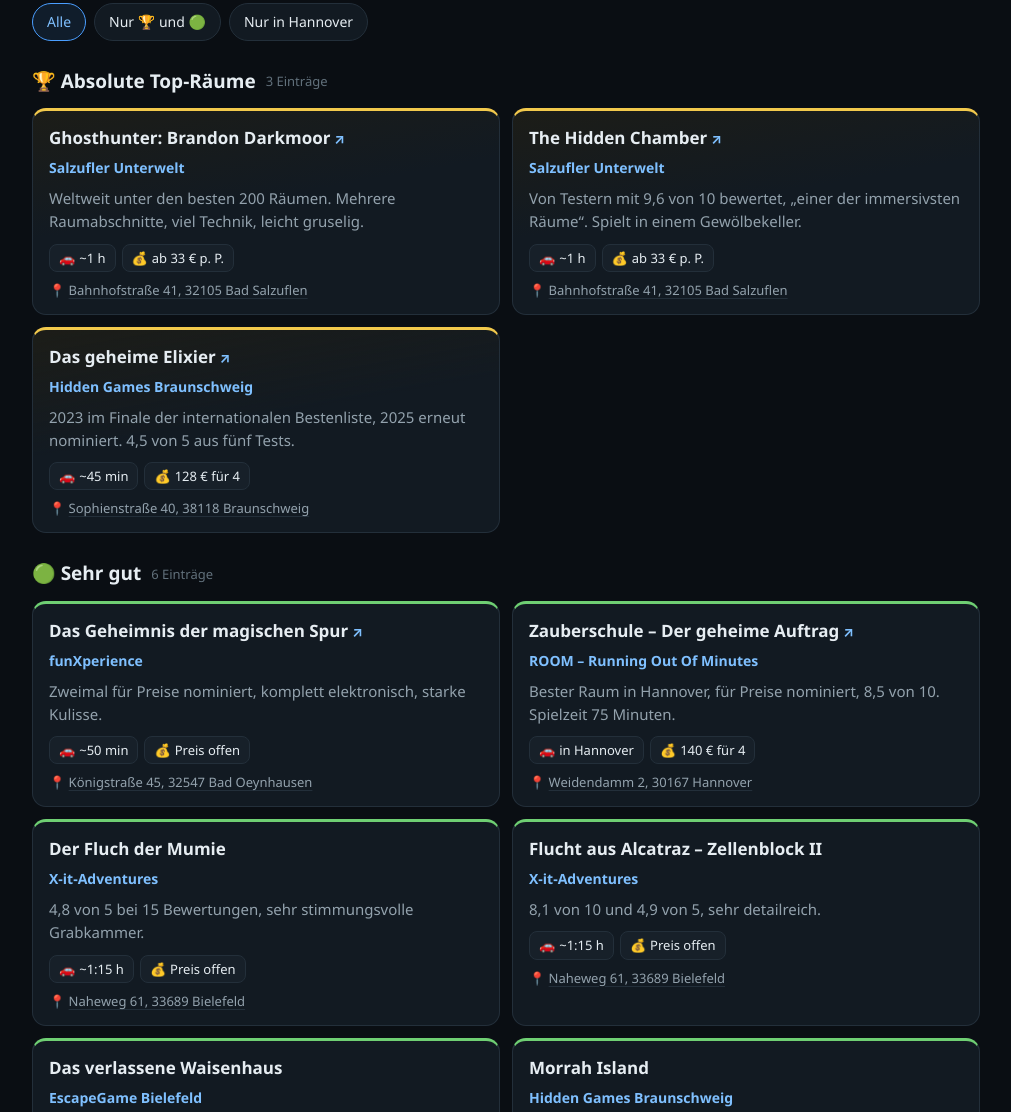
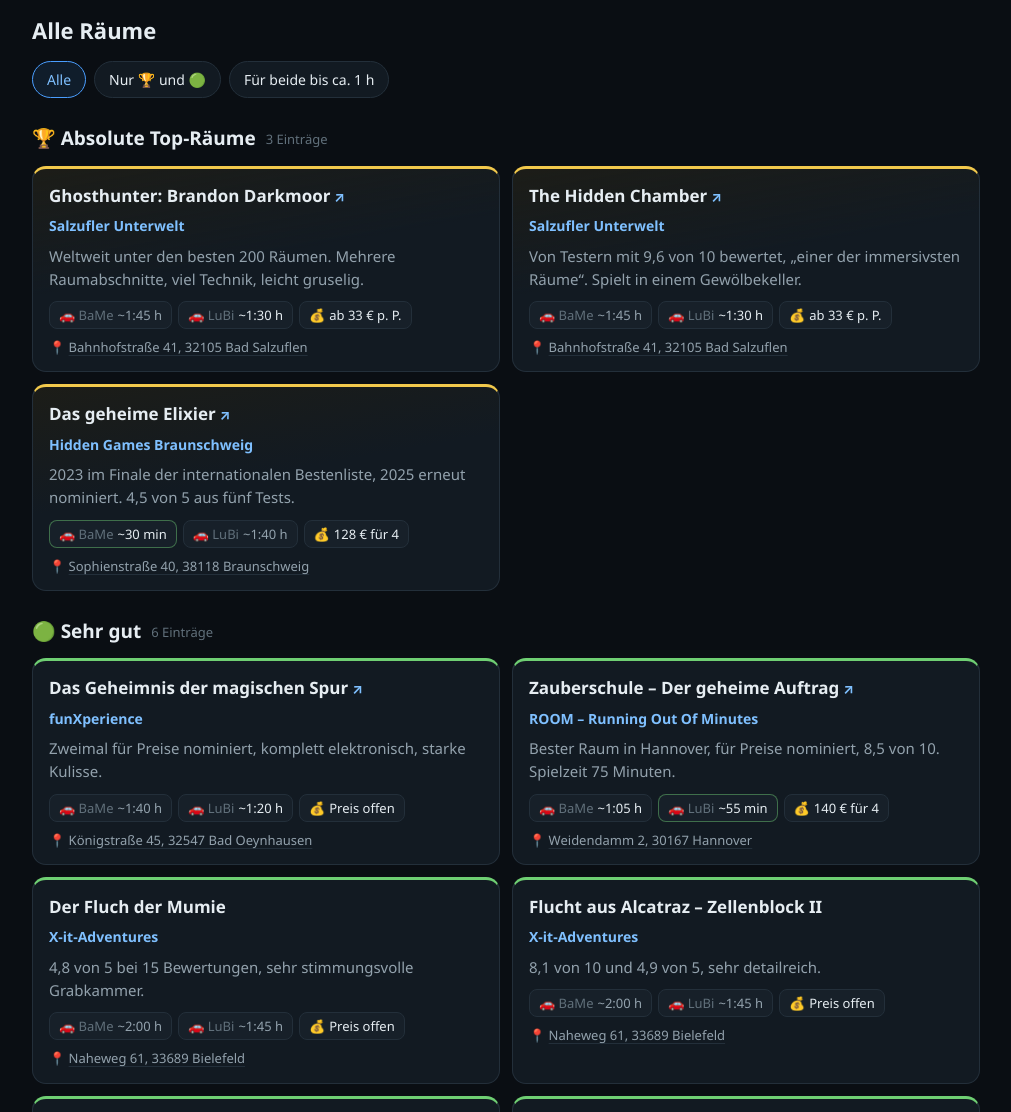
Before and after one commit to etechnik3r/etechnis-welt, a plain HTML site: page escape-rooms.html in a window 1280 px wide. Shown: the part 1132-2244 px from the top of the page, without its empty margins (134-1145 px from the left). Drawn offline with Linux system fonts and the light colour scheme.

Commit message:
Escape-Room-Übersicht: Fahrzeiten je Paar (BaMe, LuBi), Empfehlung angepasst
Co-Authored-By: Claude Opus 5.5 <noreply@anthropic.com>
Claude-Session: https://claude.ai/code/session_013cy5zmxeQPTdcUd4YN8AyL

```diff
--- a/escape-rooms.html
+++ b/escape-rooms.html
@@ -78,6 +78,8 @@ h2{font-size:22px;margin-bottom:14px}
 .facts{display:flex;flex-wrap:wrap;gap:6px;margin-top:2px}
 .fact{font-size:13px;background:var(--panel-2);border:1px solid var(--line);border-radius:8px;padding:3px 9px;color:var(--text)}
 .fact span{color:var(--faint);margin-right:4px}
+.fact.near{border-color:rgba(111,207,115,.45)}
+.fact.far{color:var(--muted)}
 .addr{font-size:13px;color:var(--faint)}
 .addr a{color:var(--muted);text-decoration:underline;text-decoration-color:var(--line);text-underline-offset:3px}
 .played{position:absolute;top:-11px;right:12px;font-size:12px;font-weight:700;background:var(--accent);color:#06101c;border-radius:999px;padding:3px 10px;letter-spacing:.02em}
@@ -110,7 +112,7 @@ footer{border-top:1px solid var(--line);padding:22px 0 40px;color:var(--faint);f
     <p class="lead">Wir spielen selten, also sollen die besten R&auml;ume zuerst dran sein: mehrere R&auml;ume, liebevolle Kulisse, echter Wow-Effekt. Hier ist alles von L&uuml;neburg bis Magdeburg und von Bielefeld bis Wolfsburg, sortiert nach dem, was unabh&auml;ngige Tester und Spieler sagen.</p>
     <div class="meta">
       <span class="pill">&#128101; f&uuml;r uns vier</span>
-      <span class="pill">&#128663; Fahrzeit ab Hannover-Mitte, gesch&auml;tzt</span>
+      <span class="pill">&#128663; Fahrzeiten f&uuml;r BaMe und LuBi, gesch&auml;tzt</span>
       <span class="pill">&#128197; Stand November 2026</span>
     </div>
   </div>
@@ -123,13 +125,14 @@ footer{border-top:1px solid var(--line);padding:22px 0 40px;color:var(--faint);f
   <div class="reco">
     <div class="reco-card main">
       <h3>&#127942; Ausflugstag nach Bad Salzuflen</h3>
-      <p>Die <strong>Salzufler Unterwelt</strong> hat gleich zwei R&auml;ume, die international zu den besten &uuml;berhaupt gez&auml;hlt werden: <strong>Brandon Darkmoor</strong> und <strong>The Hidden Chamber</strong>. Beide an einem Tag spielen, dazwischen essen gehen, rund eine Stunde Fahrt.</p>
+      <p>Die <strong>Salzufler Unterwelt</strong> hat gleich zwei R&auml;ume, die international zu den besten &uuml;berhaupt gez&auml;hlt werden: <strong>Brandon Darkmoor</strong> und <strong>The Hidden Chamber</strong>. Beide an einem Tag spielen, dazwischen essen gehen.</p>
+      <p>Mit gut anderthalb Stunden Anfahrt f&uuml;r beide Paare (BaMe ca. 1:45 h, LuBi ca. 1:30 h) lohnt sich das nur als ganzer Tag, daf&uuml;r aber richtig.</p>
       <p>Wer noch Lust hat: <strong>Das Geheimnis der magischen Spur</strong> in Bad Oeynhausen liegt fast auf dem Weg.</p>
     </div>
     <div class="reco-card">
-      <h3>&#128205; Direkt in Hannover</h3>
-      <p>Die sicherste Wahl ist <strong>Zauberschule &ndash; Der geheime Auftrag</strong> bei ROOM am Weidendamm. Bester bewerteter Raum in der Stadt.</p>
-      <p>Kurzer Ausflug: <strong>Das geheime Elixier</strong> in Braunschweig, ca. 45 Minuten, ebenfalls ein internationaler Top-Raum.</p>
+      <h3>&#129309; Treffpunkt in der Mitte: Hannover</h3>
+      <p>Hannover liegt f&uuml;r beide etwa gleich weit (BaMe ca. 1:05 h, LuBi ca. 55 min). Die sicherste Wahl dort ist <strong>Zauberschule &ndash; Der geheime Auftrag</strong> bei ROOM am Weidendamm, der beste Raum in der Stadt.</p>
+      <p><strong>Das geheime Elixier</strong> in Braunschweig ist ebenfalls ein internationaler Top-Raum, liegt aber ungleich: f&uuml;r BaMe eine halbe Stunde, f&uuml;r LuBi gut anderthalb.</p>
     </div>
   </div>
 </section>
@@ -150,7 +153,7 @@ footer{border-top:1px solid var(--line);padding:22px 0 40px;color:var(--faint);f
   <div class="filters" role="group" aria-label="Filter">
     <button class="chip" data-f="all" aria-pressed="true">Alle</button>
     <button class="chip" data-f="best" aria-pressed="false">Nur &#127942; und &#128994;</button>
-    <button class="chip" data-f="hannover" aria-pressed="false">Nur in Hannover</button>
+    <button class="chip" data-f="near" aria-pressed="false">F&uuml;r beide bis ca. 1 h</button>
   </div>
   <div id="list"></div>
   <noscript><p class="empty">F&uuml;r die Liste bitte JavaScript aktivieren.</p></noscript>
@@ -159,7 +162,7 @@ footer{border-top:1px solid var(--line);padding:22px 0 40px;color:var(--faint);f
 
 <section id="extra">
   <h2>Ausflugstipps etwas weiter weg</h2>
-  <p class="note" style="margin:-6px 0 16px">Rund 1,5 Stunden Fahrt, aber international hoch gehandelt. Gut f&uuml;r einen Tagesausflug.</p>
+  <p class="note" style="margin:-6px 0 16px">Weiter weg, aber international hoch gehandelt. Gut f&uuml;r einen Tagesausflug: Wernigerode liegt n&auml;her an BaMe, Hamburg n&auml;her an LuBi.</p>
   <div class="grid" id="extraList"></div>
 </section>
 
@@ -174,7 +177,7 @@ footer{border-top:1px solid var(--line);padding:22px 0 40px;color:var(--faint);f
     <li><a href="https://escapers.de/" target="_blank" rel="noopener">escapers.de</a></li>
     <li><a href="https://terpeca.com/" target="_blank" rel="noopener">terpeca.com</a></li>
   </ul>
-  <p class="note">Preise und Fahrzeiten sind Richtwerte. Vor dem Buchen bitte beim Anbieter pr&uuml;fen.</p>
+  <p class="note">Fahrzeiten mit dem Auto ohne Stau, gesch&auml;tzt. Gr&uuml;n umrandet hei&szlig;t h&ouml;chstens eine Stunde. Preise sind Richtwerte. Vor dem Buchen bitte beim Anbieter pr&uuml;fen.</p>
 </section>
 
 </main>
@@ -187,34 +190,34 @@ footer{border-top:1px solid var(--line);padding:22px 0 40px;color:var(--faint);f
 (function(){
   "use strict";
   var P = {
-    sal:  {n:"Salzufler Unterwelt", u:"https://www.salzufler-unterwelt.de/", a:"Bahnhofstraße 41, 32105 Bad Salzuflen", t:"~1 h"},
-    hgBS: {n:"Hidden Games Braunschweig", u:"https://www.hidden.games/", a:"Sophienstraße 40, 38118 Braunschweig", t:"~45 min"},
-    hgBS2:{n:"Hidden Games Braunschweig", u:"https://www.hidden.games/", a:"Bruchtorwall 6, 38100 Braunschweig", t:"~45 min"},
-    hgH:  {n:"Hidden Games Hannover", u:"https://www.hidden.games/", a:"Lavesstraße 80, 30159 Hannover", t:"in Hannover"},
-    fun:  {n:"funXperience", a:"Königstraße 45, 32547 Bad Oeynhausen", t:"~50 min"},
-    room: {n:"ROOM – Running Out Of Minutes", u:"https://roomhannover.de/", a:"Weidendamm 2, 30167 Hannover", t:"in Hannover"},
-    xit:  {n:"X-it-Adventures", u:"https://www.x-it-adventures.de/", a:"Naheweg 61, 33689 Bielefeld", t:"~1:15 h"},
-    egb:  {n:"EscapeGame Bielefeld", a:"Apfelstraße 245, 33611 Bielefeld", t:"~1:10 h"},
-    tc:   {n:"TeamCrack", a:"Kesselbrink 5, 33602 Bielefeld", t:"~1:10 h"},
-    ter:  {n:"The Escape Room", u:"https://www.the-escape-room.de/", a:"Röselerstraße 1a, 30159 Hannover", t:"in Hannover"},
-    ehan: {n:"Escape Hannover", a:"Goseriede 4, 30159 Hannover", t:"in Hannover"},
-    reh:  {n:"Room Escape Hannover", a:"Kanalstraße 7, 30159 Hannover", t:"in Hannover"},
-    etr:  {n:"Escape tRaum", a:"Hauptstraße 41, 38446 Wolfsburg", t:"~1 h"},
-    terH: {n:"The Escape Room Hildesheim", a:"Speicherstraße 9, 31134 Hildesheim", t:"~35 min"},
-    salz: {n:"Salzlösung", a:"Bessemerstraße 8, 21339 Lüneburg", t:"~1:15 h"},
-    evBS: {n:"EscapeVenture Braunschweig", a:"Hamburger Str. 268, 38114 Braunschweig", t:"~45 min"},
-    evMD: {n:"EscapeVenture Magdeburg", a:"Leipziger Str. 45D, 39120 Magdeburg", t:"~1:30 h"},
-    meL:  {n:"Mission Exit", a:"Lübecker Str. 53–63, Geb. 12, 39124 Magdeburg", t:"~1:30 h"},
-    meM:  {n:"Mission Exit", a:"Maxim-Gorki-Str. 23, 39108 Magdeburg (bzw. Lübecker Str. 53–63)", t:"~1:30 h"},
-    ecW:  {n:"Escape City Wolfsburg", a:"Lessingstraße 72, 38440 Wolfsburg", t:"~1 h"},
-    adv:  {n:"AdventureRooms Magdeburg", a:"Liebknechtstraße 97, 39110 Magdeburg", t:"~1:30 h"},
-    eam:  {n:"Escape Arena Magdeburg", a:"Am Elbepark 1, 39326 Hohe Börde", t:"~1:20 h"},
-    rc:   {n:"RätselCafé", a:"Herrenkrug 2, 39114 Magdeburg", t:"~1:30 h"},
-    alv:  {n:"Hof Alvermann", a:"Woltem 29, 29614 Soltau", t:"~50 min"},
-    nien: {n:"Escape Nienburg", a:"Goetheplatz 2, 31582 Nienburg/Weser", t:"~50 min"},
-    trap: {n:"Trapzone", a:"Springhorstsee 1, 30938 Burgwedel", t:"~25 min"},
-    harz: {n:"Harz Escape", a:"Klintgasse 3, 38855 Wernigerode", t:"~1:30 h"},
-    hgHH: {n:"Hidden Games Hamburg", u:"https://www.hidden.games/", a:"Hamburg (genaue Adresse beim Anbieter)", q:"Hidden Games Escape Room Hamburg", t:"~1:30 h"}
+    sal:  {n:"Salzufler Unterwelt", u:"https://www.salzufler-unterwelt.de/", a:"Bahnhofstraße 41, 32105 Bad Salzuflen", b:105, l:90},
+    hgBS: {n:"Hidden Games Braunschweig", u:"https://www.hidden.games/", a:"Sophienstraße 40, 38118 Braunschweig", b:30, l:100},
+    hgBS2:{n:"Hidden Games Braunschweig", u:"https://www.hidden.games/", a:"Bruchtorwall 6, 38100 Braunschweig", b:30, l:100},
+    hgH:  {n:"Hidden Games Hannover", u:"https://www.hidden.games/", a:"Lavesstraße 80, 30159 Hannover", b:65, l:55},
+    fun:  {n:"funXperience", a:"Königstraße 45, 32547 Bad Oeynhausen", b:100, l:80},
+    room: {n:"ROOM – Running Out Of Minutes", u:"https://roomhannover.de/", a:"Weidendamm 2, 30167 Hannover", b:65, l:55},
+    xit:  {n:"X-it-Adventures", u:"https://www.x-it-adventures.de/", a:"Naheweg 61, 33689 Bielefeld", b:120, l:105},
+    egb:  {n:"EscapeGame Bielefeld", a:"Apfelstraße 245, 33611 Bielefeld", b:115, l:100},
+    tc:   {n:"TeamCrack", a:"Kesselbrink 5, 33602 Bielefeld", b:115, l:100},
+    ter:  {n:"The Escape Room", u:"https://www.the-escape-room.de/", a:"Röselerstraße 1a, 30159 Hannover", b:65, l:55},
+    ehan: {n:"Escape Hannover", a:"Goseriede 4, 30159 Hannover", b:65, l:55},
+    reh:  {n:"Room Escape Hannover", a:"Kanalstraße 7, 30159 Hannover", b:65, l:55},
+    etr:  {n:"Escape tRaum", a:"Hauptstraße 41, 38446 Wolfsburg", b:20, l:105},
+    terH: {n:"The Escape Room Hildesheim", a:"Speicherstraße 9, 31134 Hildesheim", b:55, l:70},
+    salz: {n:"Salzlösung", a:"Bessemerstraße 8, 21339 Lüneburg", b:90, l:80},
+    evBS: {n:"EscapeVenture Braunschweig", a:"Hamburger Str. 268, 38114 Braunschweig", b:30, l:95},
+    evMD: {n:"EscapeVenture Magdeburg", a:"Leipziger Str. 45D, 39120 Magdeburg", b:60, l:145},
+    meL:  {n:"Mission Exit", a:"Lübecker Str. 53–63, Geb. 12, 39124 Magdeburg", b:55, l:140},
+    meM:  {n:"Mission Exit", a:"Maxim-Gorki-Str. 23, 39108 Magdeburg (bzw. Lübecker Str. 53–63)", b:60, l:140},
+    ecW:  {n:"Escape City Wolfsburg", a:"Lessingstraße 72, 38440 Wolfsburg", b:15, l:100},
+    adv:  {n:"AdventureRooms Magdeburg", a:"Liebknechtstraße 97, 39110 Magdeburg", b:55, l:140},
+    eam:  {n:"Escape Arena Magdeburg", a:"Am Elbepark 1, 39326 Hohe Börde", b:45, l:130},
+    rc:   {n:"RätselCafé", a:"Herrenkrug 2, 39114 Magdeburg", b:65, l:145},
+    alv:  {n:"Hof Alvermann", a:"Woltem 29, 29614 Soltau", b:85, l:45},
+    nien: {n:"Escape Nienburg", a:"Goetheplatz 2, 31582 Nienburg/Weser", b:100, l:25},
+    trap: {n:"Trapzone", a:"Springhorstsee 1, 30938 Burgwedel", b:55, l:50},
+    harz: {n:"Harz Escape", a:"Klintgasse 3, 38855 Wernigerode", b:65, l:150},
+    hgHH: {n:"Hidden Games Hamburg", u:"https://www.hidden.games/", a:"Hamburg (genaue Adresse beim Anbieter)", q:"Hidden Games Escape Room Hamburg", b:135, l:75}
   };
   var T = {
     top:{l:"&#127942; Absolute Top-Räume", c:"var(--gold)"},
@@ -281,6 +284,8 @@ footer{border-top:1px solid var(--line);padding:22px 0 40px;color:var(--faint);f
   ];
 
   function esc(s){return String(s).replace(/[&<>"]/g,function(c){return {"&":"&amp;","<":"&lt;",">":"&gt;",'"':"&quot;"}[c];});}
+  function dur(m){return m<60?"~"+m+" min":"~"+Math.floor(m/60)+":"+("0"+m%60).slice(-2)+" h";}
+  function drive(who,m){return '<span class="fact'+(m<=60?' near':m>90?' far':'')+'"><span>&#128663; '+who+'</span>'+dur(m)+'</span>';}
   function maps(p){return "https://www.google.com/maps/search/?api=1&query="+encodeURIComponent(p.q||p.a.replace(/\s*\(.*\)/,""));}
 
   function card(r){
@@ -293,7 +298,7 @@ footer{border-top:1px solid var(--line);padding:22px 0 40px;color:var(--faint);f
       '<h4>'+title+'</h4>'+
       '<div class="prov">'+prov+'</div>'+
       '<p class="why">'+esc(r[5])+'</p>'+
-      '<div class="facts"><span class="fact"><span>&#128663;</span>'+esc(p.t)+'</span>'+
+      '<div class="facts">'+drive("BaMe",p.b)+drive("LuBi",p.l)+
       (price?'<span class="fact"><span>&#128176;</span>'+esc(price)+(/p\. P\.|je nach|Preis offen/.test(price)?'':' für 4')+'</span>':'')+
       '</div>'+
       '<div class="addr">&#128205; <a href="'+maps(p)+'" target="_blank" rel="noopener">'+esc(p.a)+'</a></div>'+
@@ -305,14 +310,14 @@ footer{border-top:1px solid var(--line);padding:22px 0 40px;color:var(--faint);f
     Object.keys(T).forEach(function(k){
       if(f==="best"&&k!=="top"&&k!=="sg")return;
       var rows=R.filter(function(r){
-        return r[0]===k&&(f!=="hannover"||P[r[3]].t==="in Hannover");
+        return r[0]===k&&(f!=="near"||Math.max(P[r[3]].b,P[r[3]].l)<=65);
       });
       if(!rows.length)return;
       html+='<div class="tier-head"><h3>'+T[k].l+'</h3><span class="n">'+rows.length+(rows.length===1?" Eintrag":" Einträge")+'</span></div>'+
             '<div class="grid">'+rows.map(card).join("")+'</div>';
     });
     document.getElementById("list").innerHTML=html||'<p class="empty">Keine Räume für diesen Filter.</p>';
-    document.getElementById("extra").style.display=f==="hannover"?"none":"";
+    document.getElementById("extra").style.display=f==="near"?"none":"";
   }
 
   var chips=document.querySelectorAll(".chip");
--- a/sw.js
+++ b/sw.js
@@ -4,7 +4,7 @@
    geänderten Service Worker, installiert ihn und die Seite zeigt
    das "Neue Version verfügbar"-Banner (siehe js/app.js).
    ============================================================ */
-const CACHE = "ew-cache-v27";
+const CACHE = "ew-cache-v28";
 
 // Kern-Dateien (App-Shell). Relative Pfade, damit es auch unter
 // einem Unterverzeichnis (GitHub Pages) funktioniert.
```
